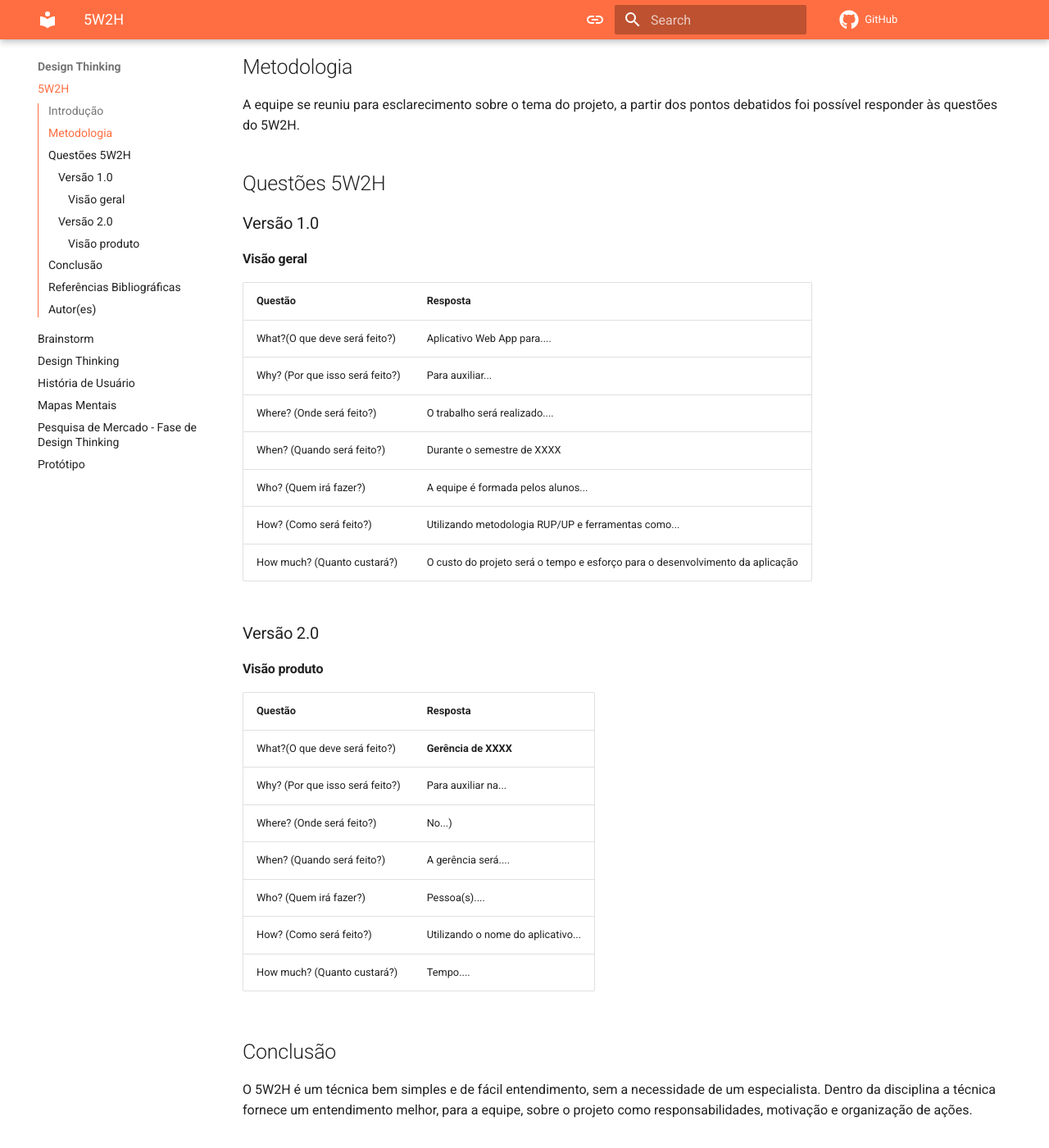
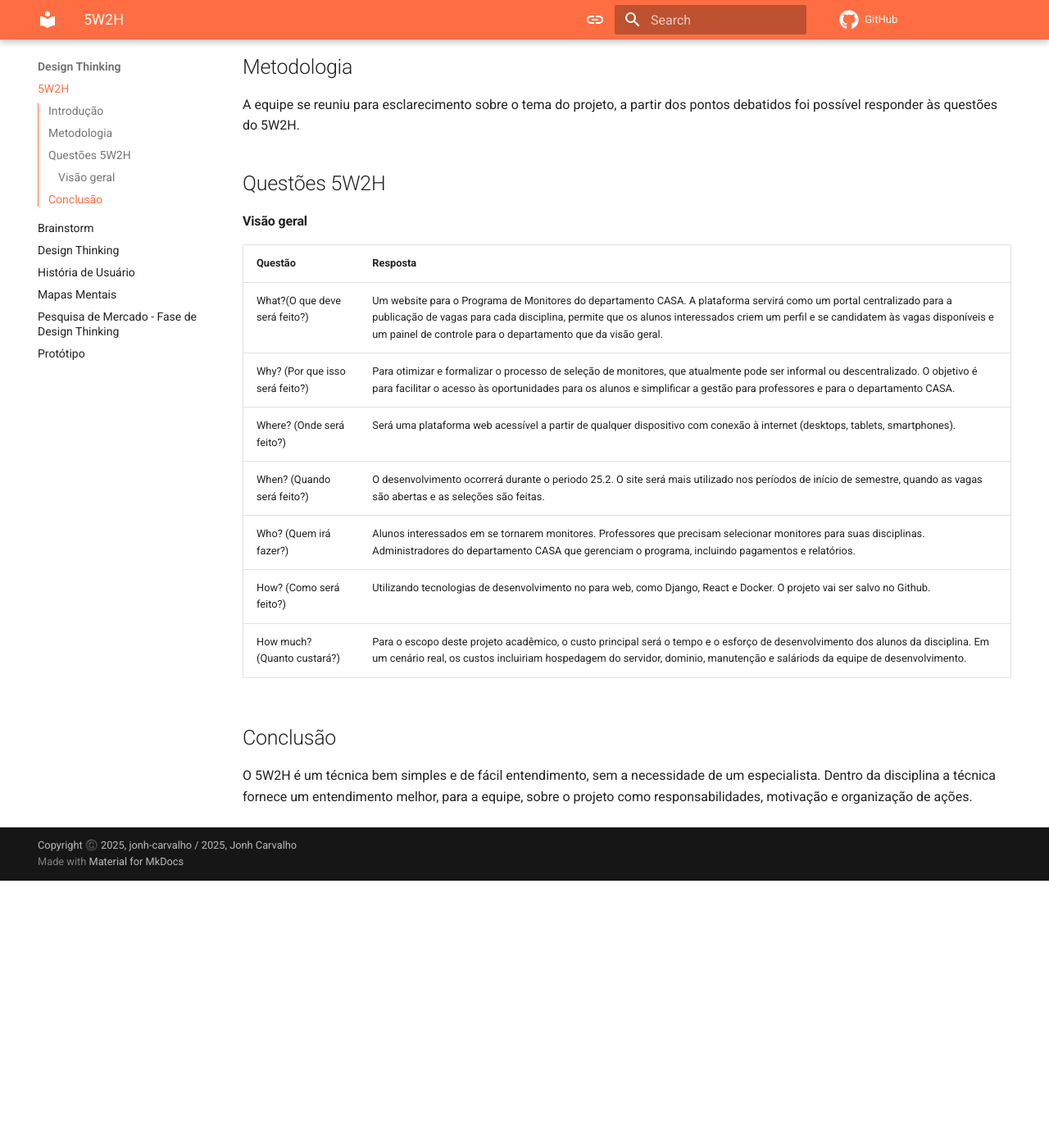
Before and after one commit to Projetos-de-Extensao/PFE_25.2_8002_III, an MkDocs documentation site: the page built from docs/_Design Thinking/5w2h.md, in a window 1280 px wide and 1400 px high, scrolled down 423 px. Shown: the whole window at 82% size. Built offline with MkDocs 1.6.1 and Material for MkDocs 9.7.7, drawn with Linux system fonts in a browser that asks for light colours; comment, search, counter and statistics services are not loaded; after the commit the page ends 1497 px from its top, so only the background shows below that; some of the changed text lies outside the part shown.

Commit message:
Update 5w2h.md completei o 5W2H

```diff
--- a/docs/_Design Thinking/5w2h.md
+++ b/docs/_Design Thinking/5w2h.md
@@ -13,48 +13,19 @@ A equipe se reuniu para esclarecimento sobre o tema do projeto, a partir dos pon
 
 ## Questões 5W2H
 
-### Versão 1.0
-
 #### Visão geral
 
 |Questão|Resposta|
 |-------|--------|
-|What?(O que deve será feito?)|Aplicativo Web App para.... |
-|Why? (Por que isso será feito?)|Para auxiliar...|
-|Where? (Onde será feito?)|O trabalho será realizado....|
-|When? (Quando será feito?)|Durante o semestre de XXXX|
-|Who? (Quem irá fazer?)|A equipe é formada pelos alunos...|
-|How? (Como será feito?)|Utilizando metodologia RUP/UP e ferramentas como...|
-|How much? (Quanto custará?)|O custo do projeto será o tempo e esforço para o desenvolvimento da aplicação|
-
-
-### Versão 2.0
-
-#### Visão produto
-
-|Questão|Resposta|
-|-------|--------|
-|What?(O que deve será feito?)| **Gerência de XXXX**|
-|Why? (Por que isso será feito?)| Para auxiliar na...|
-|Where? (Onde será feito?)|No...)|
-|When? (Quando será feito?)| A gerência será....|
-|Who? (Quem irá fazer?)| Pessoa(s)....|
-|How? (Como será feito?)| Utilizando o nome do aplicativo... |
-|How much? (Quanto custará?)|Tempo....|
+|What?(O que deve será feito?)|Um website para o Programa de Monitores do departamento CASA. A plataforma servirá como um portal centralizado para a publicação de vagas para cada disciplina, permite que os alunos interessados criem um perfil e se candidatem às vagas disponíveis e um painel de controle para o departamento que da visão geral.|
+|Why? (Por que isso será feito?)|Para otimizar e formalizar o processo de seleção de monitores, que atualmente pode ser informal ou descentralizado. O objetivo é para facilitar o acesso às oportunidades para os alunos e simplificar a gestão para professores e para o departamento CASA.|
+|Where? (Onde será feito?)| Será uma plataforma web acessível a partir de qualquer dispositivo com conexão à internet (desktops, tablets, smartphones).|
+|When? (Quando será feito?)|O desenvolvimento ocorrerá durante o periodo 25.2. O site será mais utilizado nos períodos de início de semestre, quando as vagas são abertas e as seleções são feitas.|
+|Who? (Quem irá fazer?)|Alunos interessados em se tornarem monitores. Professores que precisam selecionar monitores para suas disciplinas. Administradores do departamento CASA que gerenciam o programa, incluindo pagamentos e relatórios.|
+|How? (Como será feito?)|Utilizando tecnologias de desenvolvimento no para web, como Django, React e Docker. O projeto vai ser salvo no Github.|
+|How much? (Quanto custará?)|Para o escopo deste projeto acadêmico, o custo principal será o tempo e o esforço de desenvolvimento dos alunos da disciplina. Em um cenário real, os custos incluiriam hospedagem do servidor, dominio, manutenção e saláriods da equipe de desenvolvimento.|
 
 
 ## Conclusão
 
 O 5W2H é um técnica bem simples e de fácil entendimento, sem a necessidade de um especialista. Dentro da disciplina a técnica fornece um entendimento melhor, para a equipe, sobre o projeto como responsabilidades, motivação e organização de ações.
-
-
-## Referências Bibliográficas
-> 5W2H: disponivel em :https://www../
-
-> O que é 5W2H, disponivel em :https://www...
-
-## Autor(es)
-| Data | Versão | Descrição | Autor(es) |
-| -- | -- | -- | -- |
-| 24/08/20 | 1.0 | Criação do documento | xxx xxxx |
-| 09/09/20 | 2.0 | Adicionada visão produto | xxxx xxxx |
```
